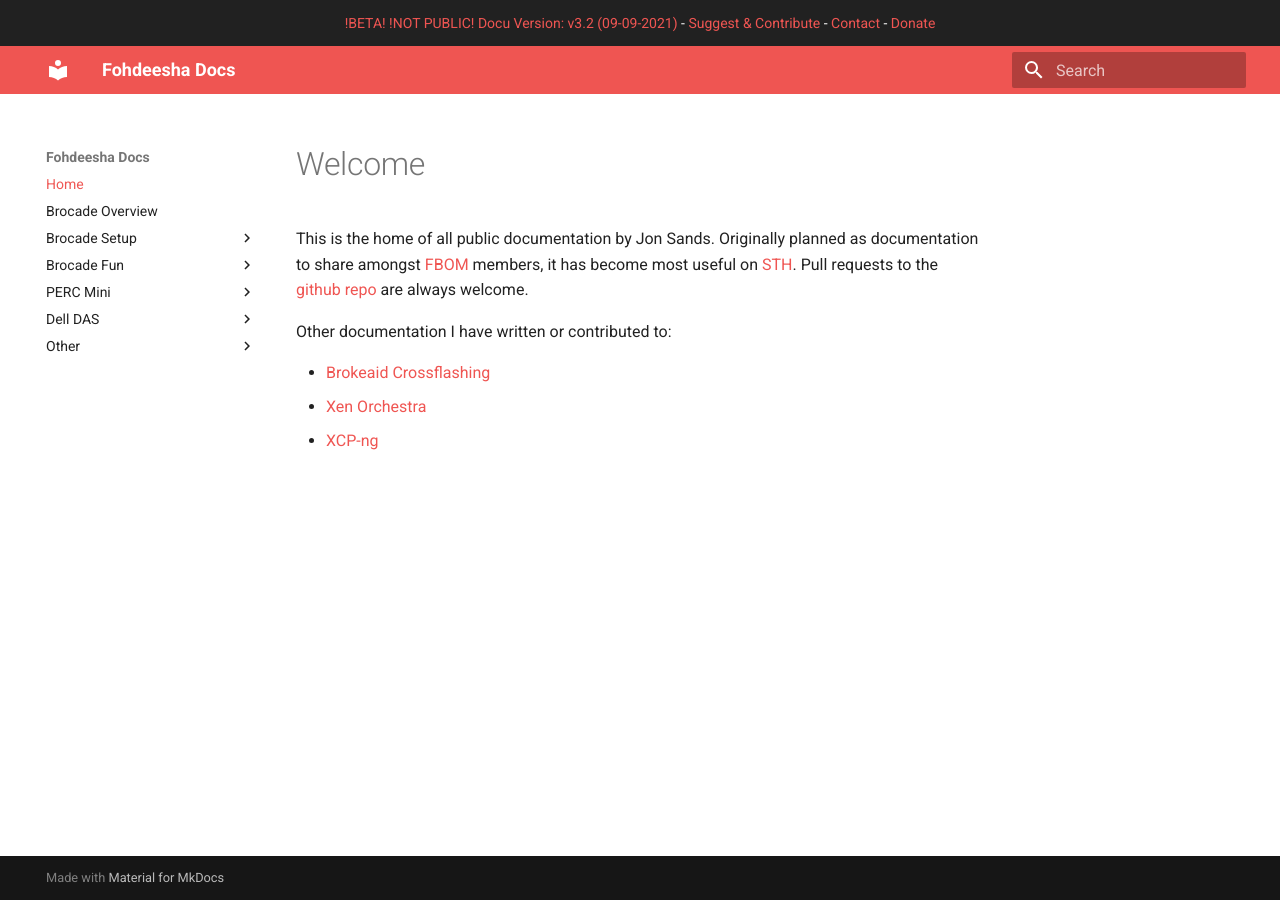
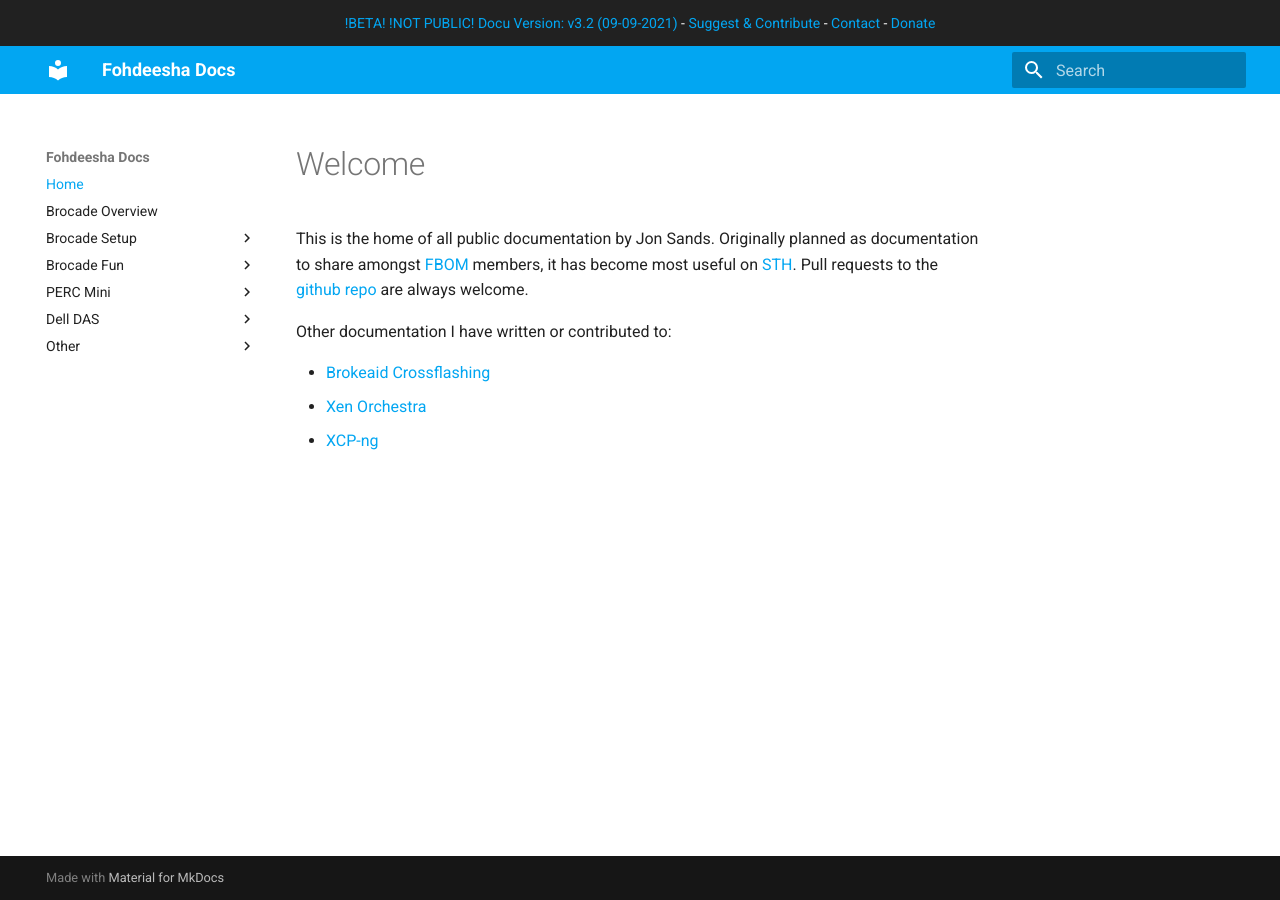
Before and after one commit to Fohdeesha/lab-docu, an MkDocs documentation site: the page built from docs/index.md, in a window 1280 px wide. Built offline with MkDocs 1.6.1 and Material for MkDocs 9.7.7, drawn with Linux system fonts in a browser that asks for light colours.

Commit message:
change guide color

```diff
--- a/mkdocs.yml
+++ b/mkdocs.yml
@@ -5,8 +5,8 @@ theme:
   name: 'material'
   custom_dir: overrides
   palette:
-    primary: 'red'
-    accent: 'indigo'
+    primary: 'light blue'
+    accent: 'cyan'
 
 dev_addr: 192.168.1.27:8000
 nav:
```
